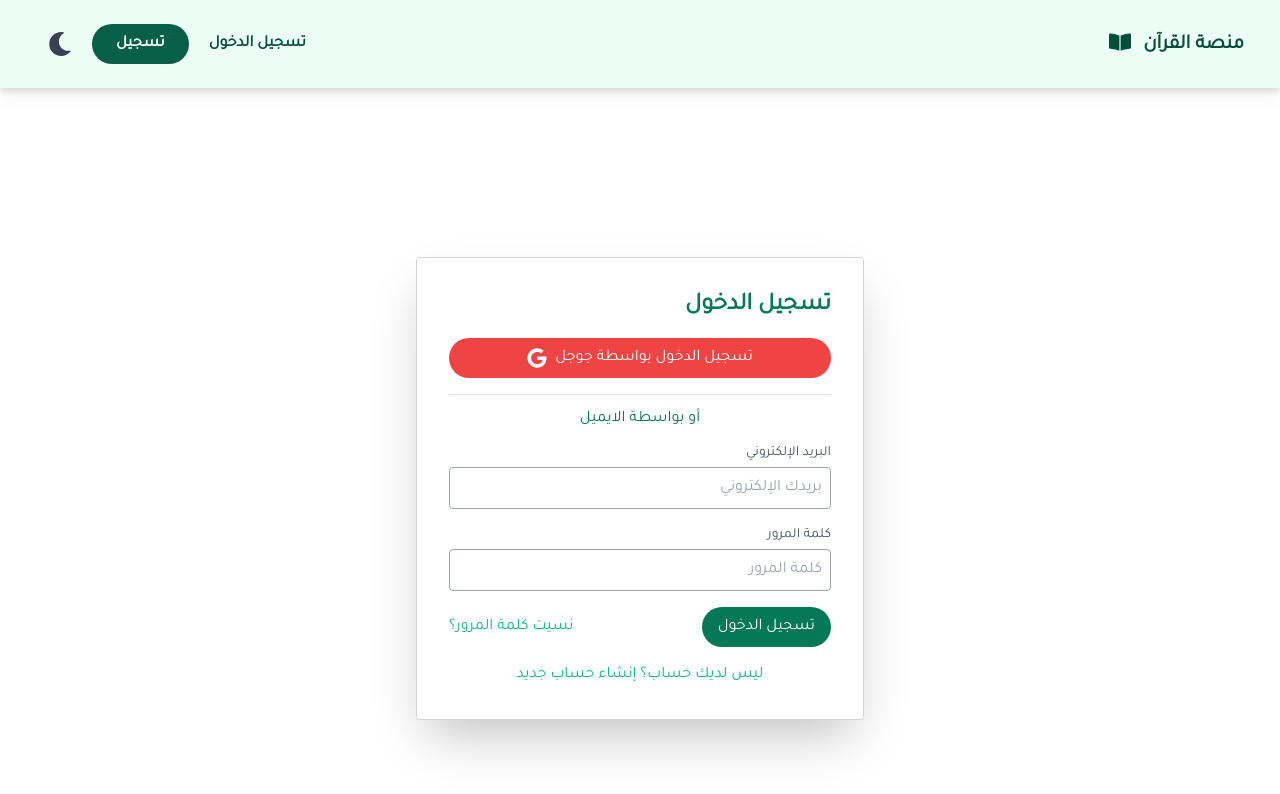
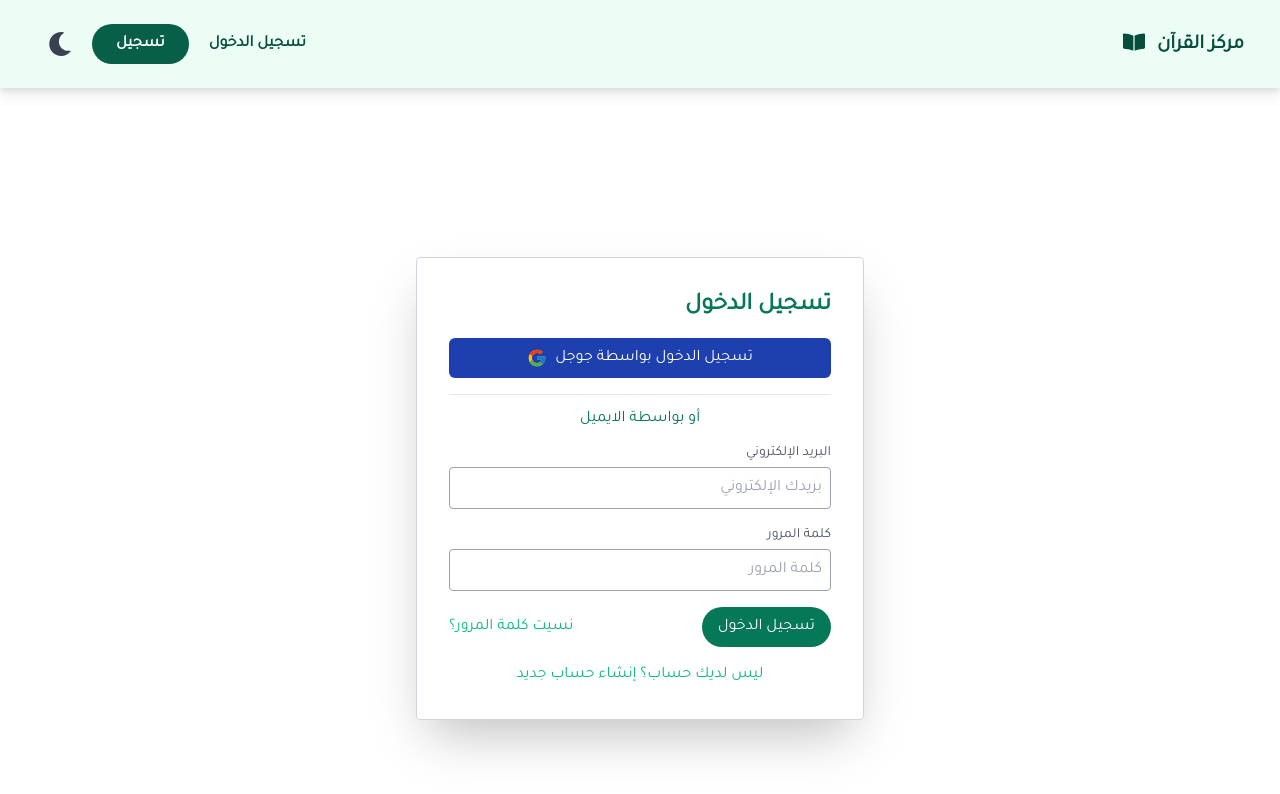
Before and after one commit to MahoDev/QuranHub, a React (Vite) app: page /user/login in a window 1280 px wide. Shown: the top 794 px of the page. Built offline with nearby package versions, Linux system fonts and the light colour scheme; no server answers.

Commit message:
Slight UI changes and bug fixes

```diff
--- a/src/components/BottomBar.jsx
+++ b/src/components/BottomBar.jsx
@@ -70,7 +70,7 @@ function BottomBar({
               id="fontBox"
               className={`${
                 !fontBoxVisible ? "hidden" : ""
-              } absolute right-16 translate-y-[-192px] rounded-t-lg p-2 w-[180px] h-[150px] overflow-y-scroll text-black dark:text-white  bg-white/90 dark:bg-stone-950/[80] shadow-sm  shadow-black/60 border-[2px] border-gray-100/50 border-b-transparent dark:border-none select-none scrollbar scrollbar-thumb-[rgb(64,64,64)] scrollbar-track-white dark:scrollbar dark:scrollbar-thumb-[rgb(64,64,64)] dark:scrollbar-track-[rgb(33,33,33)] z-[-1]`}
+              } absolute right-16 translate-y-[-192px] rounded-t-lg p-2 w-[180px] h-[150px]  text-black dark:text-white  bg-white/90 dark:bg-stone-950/[80] shadow-sm  shadow-black/60 border-[2px] border-gray-100/50 border-b-transparent dark:border-none select-none  z-[-1]`}
             >
               <div className="flex gap-2">
                 <div>حجم الخط</div>
--- a/src/components/Navbar.jsx
+++ b/src/components/Navbar.jsx
@@ -14,7 +14,7 @@ function Navbar({ isDarkMode, onDarkModeChange, currentUser }) {
       <ul className="flex justify-between items-center pt-4 pb-4 text-emerald-900 dark:text-white">
         <li className="font-extrabold ">
           <Link to="/">
-            <span className="text-xl mx-1">منصة القرآن</span>
+            <span className="text-xl mx-1">مركز القرآن</span>
             <FaBookOpen className="inline-block pr-2 mb-1" size="30" />
           </Link>
         </li>
--- a/src/components/SideBar.jsx
+++ b/src/components/SideBar.jsx
@@ -165,7 +165,7 @@ function SideBar({
   return (
     <div
       id="sidebar"
-      className="fixed left-0 top-0 text-white  bg-emerald-800 w-[240px] h-[calc(100vh-80px)]  p-6 overflow-y-hidden z-[2]"
+      className="fixed left-0 top-0 text-white  bg-emerald-800 w-[240px] h-[calc(100vh-80px)]  p-6 overflow-y-hidden z-[2] "
     >
       <ul className="flex gap-4 justify-center mb-1">
         <li
@@ -211,7 +211,7 @@ function SideBar({
           الآيات
         </li>
       </ul>
-      <div className="flex items-center w-fit h-12 p-2 mb-2 rounded-lg border-solid border-2 border-stone-400 border-opacity-70">
+      <div className="flex items-center w-fit h-12 p-2 mb-2 rounded-lg border-solid border-2 border-stone-400 border-opacity-70 ">
         <input
           placeholder={
             filter === "Surahs"
@@ -229,7 +229,9 @@ function SideBar({
         />
         <FaSearch className="text-white text-3xl bg-emerald-700 p-2 rounded-full cursor-pointer" />
       </div>
-      <div className="overflow-y-scroll h-[87%] space-y-1">{content}</div>
+      <div className="overflow-y-scroll h-[87%] space-y-1 scrollbar scrollbar-thumb-[rgb(231,231,231)] scrollbar-track-transparent ">
+        {content}
+      </div>
     </div>
   );
 }
--- a/src/pages/Login.jsx
+++ b/src/pages/Login.jsx
@@ -1,6 +1,6 @@
 // Login.js
 import React, { useEffect, useState } from "react";
-import { FaApple, FaFacebook, FaGoogle } from "react-icons/fa";
+import { FcGoogle } from "react-icons/fc";
 import {
   Link,
   useLocation,
@@ -92,15 +92,15 @@ function Login() {
 
         <h2 className="text-2xl font-semibold mb-4">تسجيل الدخول</h2>
 
-        <div className="flex flex-col space-y-4 mb-4 text-xs md:text-base">
+        <div className="flex flex-col relative space-y-4 mb-4 text-xs md:text-base">
           <button
-            className="bg-red-500 hover:bg-red-500/90 text-white px-3 py-2 rounded-full flex items-center justify-center"
+            className="bg-blue-800 hover:bg-blue-600 text-white px-3 py-2 rounded-md flex items-center justify-center"
             onClick={(e) => {
               handleGoogleLogin(e);
             }}
           >
             تسجيل الدخول بواسطة جوجل
-            <FaGoogle className="h-5 w-5 mr-2" />
+            <FcGoogle className="h-5 w-5 mr-2   " />
           </button>
         </div>
 
--- a/src/pages/Signup.jsx
+++ b/src/pages/Signup.jsx
@@ -129,12 +129,15 @@ function Signup() {
             >
               إنشاء الحساب
             </button>
-            <Link
-              to="/user/login"
-              className=" text-emerald-500 dark:text-emerald-500 hover:underline"
-            >
-              لديك حساب؟ تسجيل الدخول
-            </Link>
+            <div className="text-center mt-4 text-xs md:text-base">
+              <span className="text-emerald-500">لديك حساب؟</span>{" "}
+              <Link
+                to="/user/login"
+                className=" text-emerald-500 dark:text-emerald-500 hover:underline"
+              >
+                تسجيل الدخول
+              </Link>
+            </div>
           </div>
         </form>
       </div>
--- a/src/pages/SurahDisplayer.jsx
+++ b/src/pages/SurahDisplayer.jsx
@@ -161,9 +161,19 @@ function SurahDisplayer({ isDarkMode, quranText }) {
 
   //Used to retrieve previously chosen surah settings after reload
   useEffect(() => {
-    handleSurahSettingsChange({ currentSurah: +surahNumber });
-    setCurrentPage(surahSettings.currentPage);
-    setCurrentVerse(surahSettings.currentVerse);
+    if (surahNumber == surahSettings.currentSurah) {
+      handleSurahSettingsChange({ currentSurah: +surahNumber });
+      setCurrentPage(surahSettings.currentPage);
+      setCurrentVerse(surahSettings.currentVerse);
+    } else {
+      //used mainly when navigating to surah by typing url link
+      //set to first page and verse in surah
+      handleSurahSettingsChange({
+        currentSurah: +surahNumber,
+        currentPage: surahNumToPagesMap[+surahNumber][0],
+        currentVerse: 1,
+      });
+    }
   }, []);
 
   if (isLoading == false) {
@@ -193,7 +203,7 @@ function SurahDisplayer({ isDarkMode, quranText }) {
               handleSurahSettingsChange={handleSurahSettingsChange}
             />
             <div
-              className={`text-gray-700 dark:text-gray-300 font-siteText text-${
+              className={`tafseerText text-gray-700 dark:text-gray-300  text-${
                 fontSize - 1
               }xl`}
             >
@@ -381,7 +391,9 @@ function SurahDisplayer({ isDarkMode, quranText }) {
             {!isLoading
               ? surahData[0]?.page === currentPage && (
                   <>
-                    <p className={`font-surahName text-center text-${fontSize}xl`}>
+                    <p
+                      className={`font-surahName text-center text-${fontSize}xl`}
+                    >
                       {surahNames[+surahData[0]["sura_no"]]}
                     </p>
                     {surahNumber != 1 && (
--- a/src/styles.css
+++ b/src/styles.css
@@ -1,6 +1,6 @@
-*:not(.font-quranMain):not(.font-quranMain *):not(.font-surahName):not(
+*:not(.font-quranMain):not(.font-quranMain *:not(.tafseerText)):not(.font-surahName):not(
     .font-surahName *
-  ) {
+  ){
   font-family: "Tajawal", sans-serif;
 }
 
```
